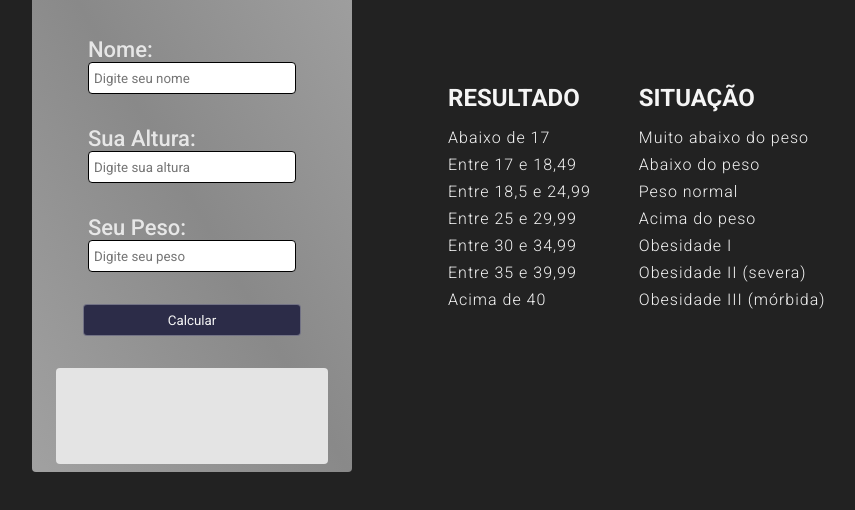
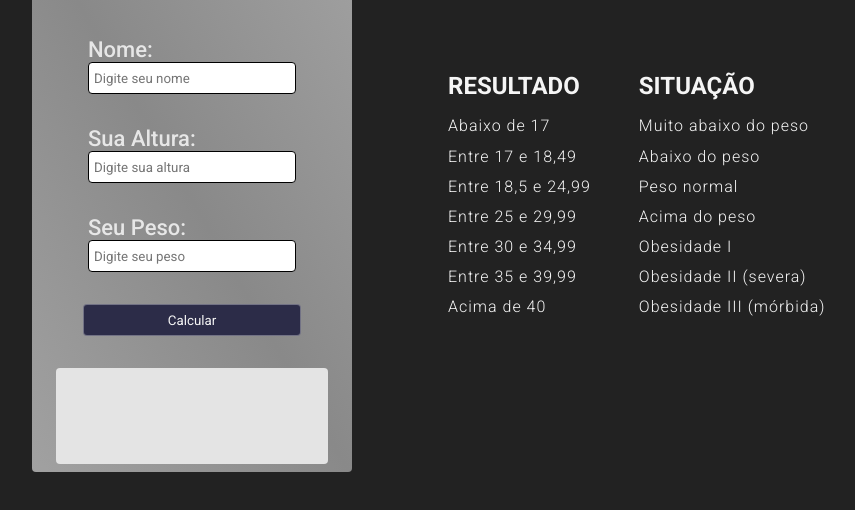
Before and after one commit to JoaoOliveiraskt/calculadora-imc, a plain HTML site: page index.html in a window 1280 px wide. Shown: the part 200-710 px from the top of the page, without its empty margins (96-951 px from the left). Drawn offline with Linux system fonts and the light colour scheme.

```diff
--- a/style.css
+++ b/style.css
@@ -132,7 +132,7 @@ form .result {
     color: whitesmoke;
     letter-spacing: 1px;
     font-weight: 300;
-    margin-bottom: 8px;
+    margin-bottom: .7rem;
 }
 
 .info-content .info-title {
```
